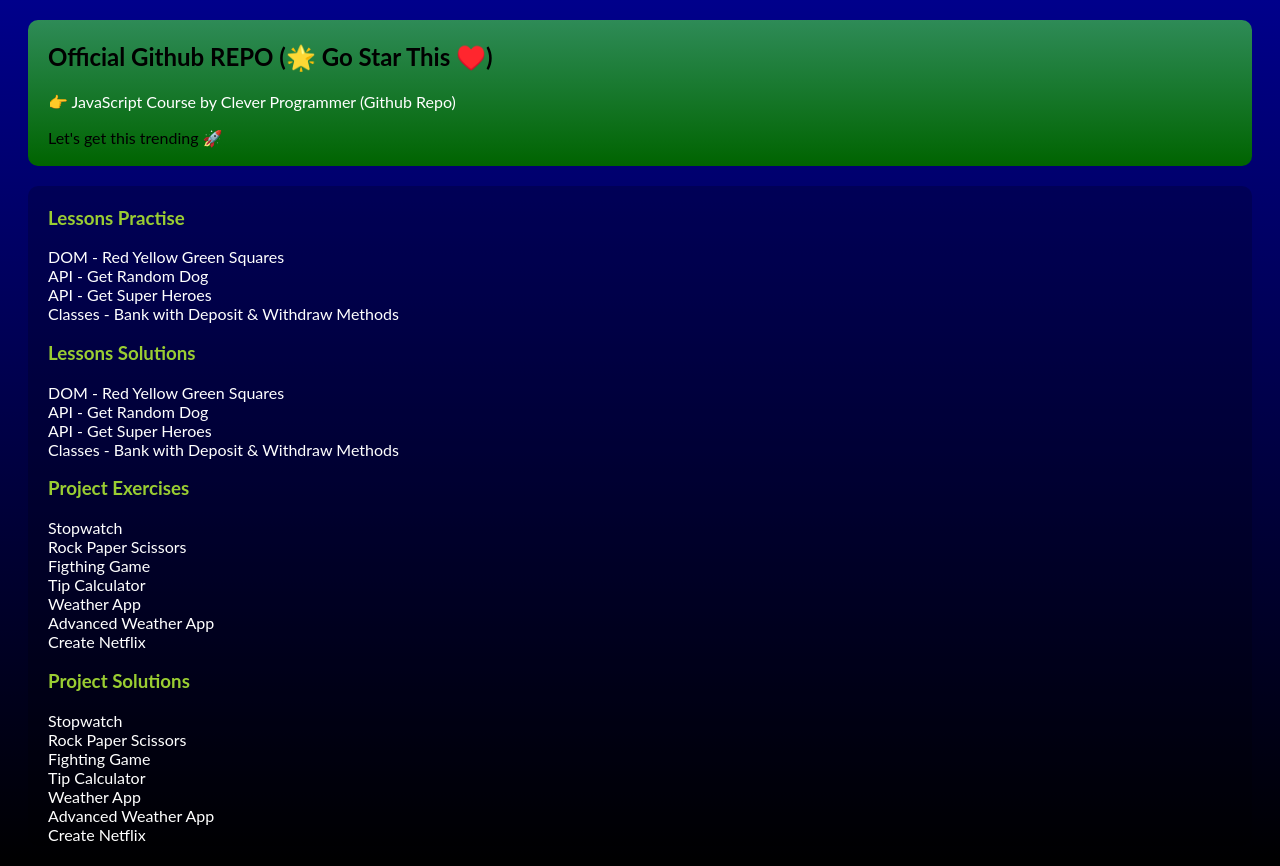
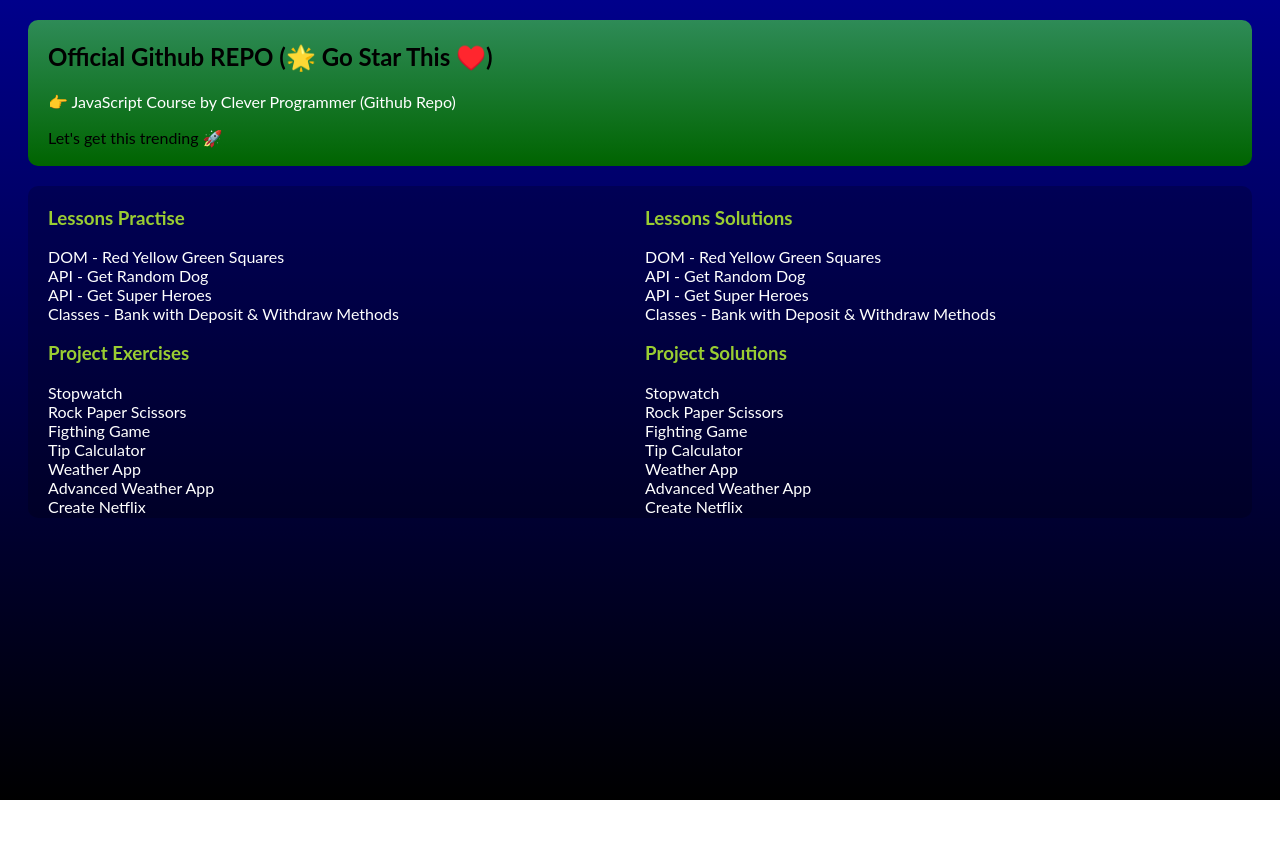
Before and after one commit to Anusree6154s/mern_stack-clever_programmer, a plain HTML site: page index.html in a window 1280 px wide. After the commit the page ends 800 px from the top, so only its background shows below. Drawn offline with Linux system fonts and the light colour scheme; a script that the page names is missing.

Commit message:
change style 2

```diff
--- a/index.html
+++ b/index.html
@@ -24,6 +24,7 @@
     <p>Let's get this trending 🚀</p>
   </div>
   <div class="div2">
+    <div class="flex">
       <h3>Lessons Practise</h3>
       <a href="dom/red-yellow-green/index.html">DOM - Red Yellow Green Squares</a>
       </br>
@@ -32,13 +33,6 @@
       <a href="api/superHero/index.html">API - Get Super Heroes</a></br>
       <a href="classes/banksClass/index.html">Classes - Bank with Deposit & Withdraw Methods</a>
 
-    <h3>Lessons Solutions</h3>
-    <a href="dom/red-yellow-green/solution.html">DOM - Red Yellow Green Squares</a>
-    </br>
-    <a href="api/dogRandom/solution.html">API - Get Random Dog</a>
-    </br>
-    <a href="api/superHero/solution.html">API - Get Super Heroes</a></br>
-    <a href="classes/banksClass/solution.html">Classes - Bank with Deposit & Withdraw Methods</a>
 
     <h3>Project Exercises</h3>
     <a href='projects/stopwatch/exercise/index.html'>Stopwatch</a><br>
@@ -49,6 +43,16 @@
     <a href='projects/weather-app/exercise/index.html'>Weather App</a><br>
     <a href='projects/advanced-weather-app/exercise/index.html'>Advanced Weather App</a><br>
     <a href='projects/create-netflix/exercise/index.html'>Create Netflix</a>
+
+    </div>
+    <div class="flex">
+      <h3>Lessons Solutions</h3>
+      <a href="dom/red-yellow-green/solution.html">DOM - Red Yellow Green Squares</a>
+      </br>
+      <a href="api/dogRandom/solution.html">API - Get Random Dog</a>
+      </br>
+      <a href="api/superHero/solution.html">API - Get Super Heroes</a></br>
+      <a href="classes/banksClass/solution.html">Classes - Bank with Deposit & Withdraw Methods</a>
 
       <h3>Project Solutions</h3>
       <a href='projects/stopwatch/solution/index.html'>Stopwatch</a><br>
@@ -61,6 +65,7 @@
       </br>
       <a href='projects/create-netflix/solution/index.html'>Create Netflix</a>
     </div>
+  </div>
 
 
   <script src="https://cdnjs.cloudflare.com/ajax/libs/prettier/2.6.2/standalone.js"></script>
--- a/style.css
+++ b/style.css
@@ -1,25 +1,32 @@
-html, body {
-  font-family: 'Inter', sans-serif;
-  font-family: 'Lato', sans-serif;
+html,
+body {
+  font-family: "Inter", sans-serif;
+  font-family: "Lato", sans-serif;
 }
 
 body {
-  background: linear-gradient(darkblue, black)
+  background: linear-gradient(darkblue, black);
 }
 
 .div1 {
-  background: linear-gradient(seagreen, darkgreen
-  );
+  background: linear-gradient(seagreen, darkgreen);
 }
 
 .div2 {
   background-color: rgb(0, 0, 0, 0.2);
+  display: flex;
+  gap: 10px;
 }
 
-.div1, .div2 {
+.div1,
+.div2 {
   margin: 20px;
   border-radius: 10px;
   padding: 2px 20px 2px 20px;
+}
+
+.flex {
+  flex: 1;
 }
 
 h3 {
@@ -31,10 +38,10 @@ a {
   text-decoration: none;
 }
 
-a:hover{
+a:hover {
   color: yellow;
 }
 
-a:visited{
+a:visited {
   color: grey;
 }
```
Lines whose indentation alone changed are shown as unchanged.
